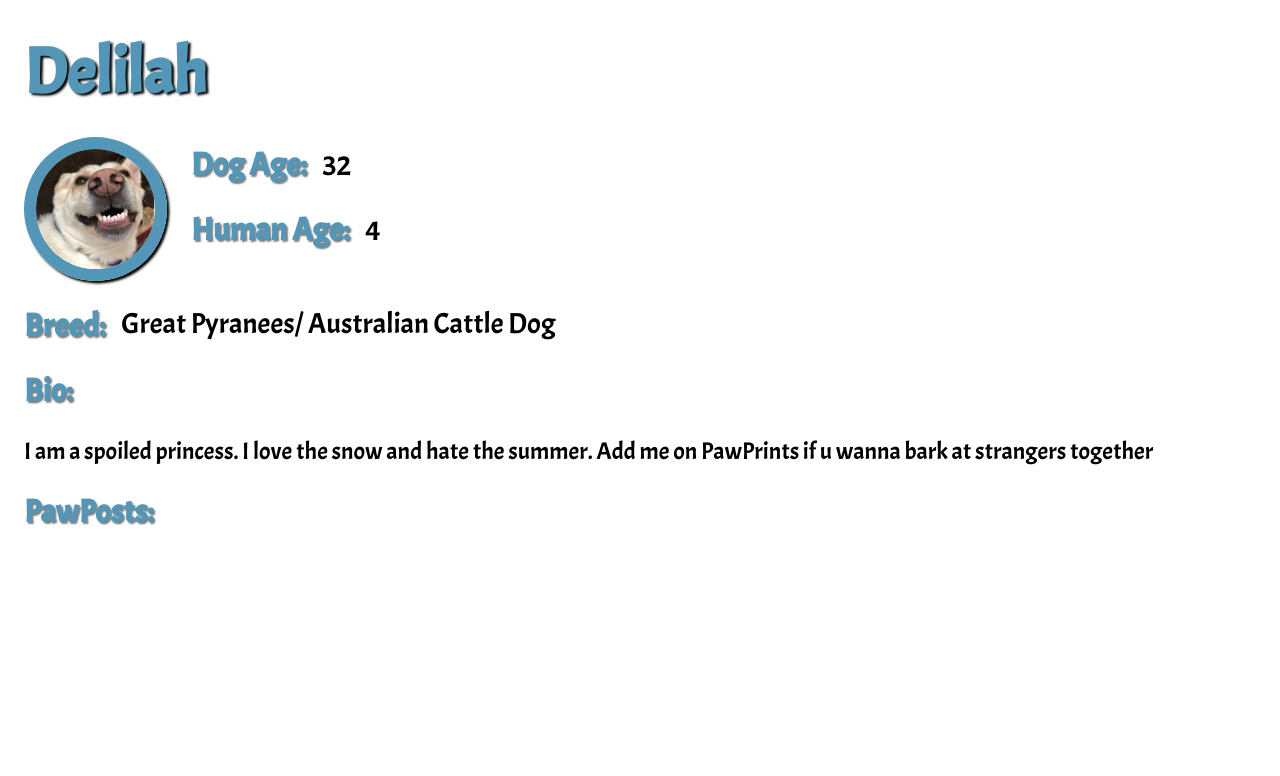
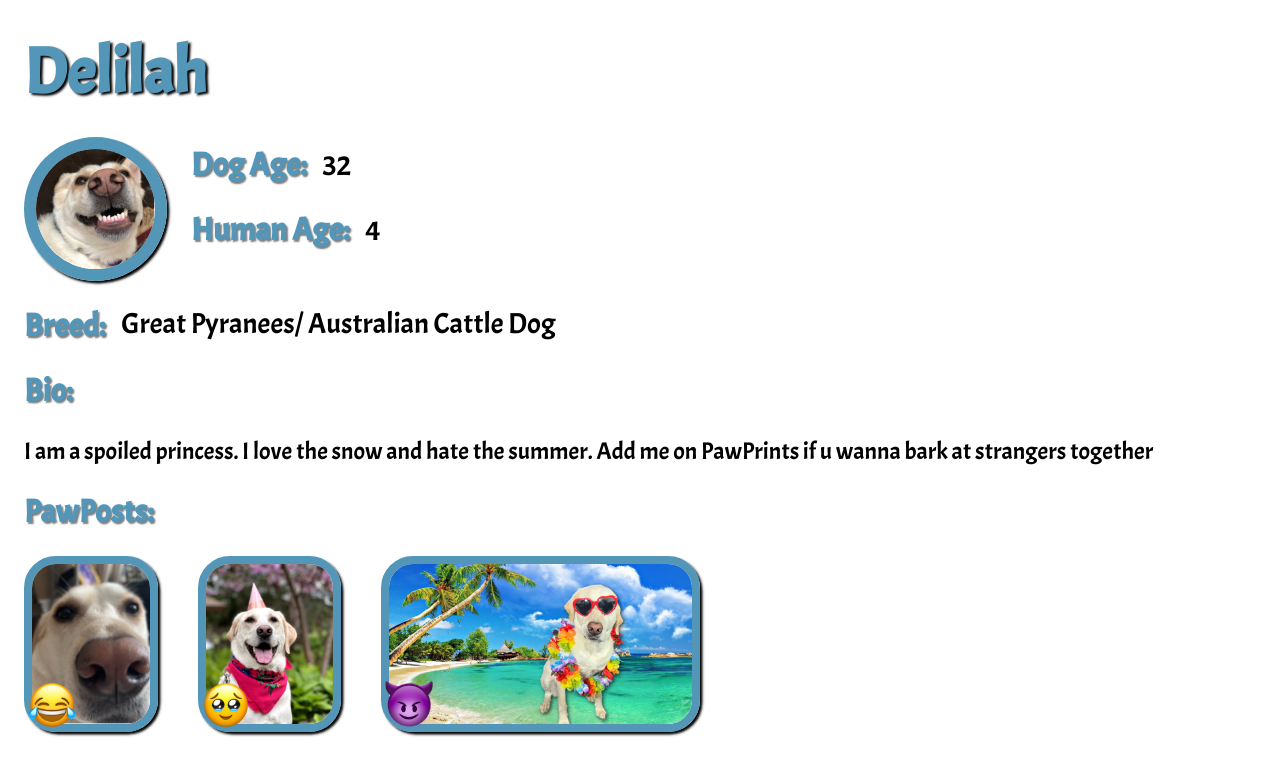
Before and after one commit to alejo2198/paw-prints-frontend, a React (Create React App) app: page /profile/1 in a window 1280 px wide. Shown: the top 776 px of the page. Built offline with nearby package versions, Linux system fonts and the light colour scheme.

Commit message:
complete profile page with pawpost components

```diff
--- /dev/null
+++ b/src/components/PawPostThumbnail/PawPostThumbnail.js
@@ -0,0 +1,30 @@
+import './PawPostThumbnail.scss';
+import {useEffect, useRef, useState} from 'react'
+
+
+const PawPostThumbnail = ({pawpost}) => {
+
+    const thumbnail = pawpost.image;
+    const emoji = pawpost.emoticon;
+
+    // const image = useRef()
+    // const [imageSize,setImageSize] = useState("small")
+    // useEffect(()=>{
+    //     if(image){
+    //         if(image.current.)
+    //     }
+    // },[image])
+
+
+
+
+
+    return (
+        <div className='thumbnail'>
+            <img src={thumbnail} alt="thumbnail image" className="thumbnail__image" />
+            <img src={emoji} alt="thumbnail emoji" className="thumbnail__emoji" />
+        </div>
+    );
+};
+
+export default PawPostThumbnail;
--- /dev/null
+++ b/src/components/PawPostThumbnail/PawPostThumbnail.scss
@@ -0,0 +1,20 @@
+@use '../../styles/partials/variables' as *;
+@use '../../styles/partials/mixins' as *;
+
+.thumbnail{
+    position: relative;
+    margin-right: 1rem;
+
+    &__image{
+        border: .5rem solid $dark-blue;
+        height: 11rem;
+        @include applyBoxShadow;
+        @include encapsulate;
+    }
+    &__emoji{
+        position: absolute;
+        bottom: .5rem;
+        left: .25rem;
+        width: 3rem;
+    }
+}
--- a/src/pages/ProfilePage/ProfilePage.js
+++ b/src/pages/ProfilePage/ProfilePage.js
@@ -1,8 +1,29 @@
 import './ProfilePage.scss';
 
 import ProfileImage from '../../assets/images/profile.png';
+import PawPostThumbnail from '../../components/PawPostThumbnail/PawPostThumbnail';
+
+import Naughty from '../../assets/icons/emoticons/naughty.svg';
+import Funny from '../../assets/icons/emoticons/funny.svg';
+import Cute from '../../assets/icons/emoticons/cute.svg';
+
+import CloseUp from '../../assets/images/close-up.png';
+import Birthday from '../../assets/images/birthday.png';
+import Vacation from '../../assets/images/vacation.png';
 
 const ProfilePage = () => {
+    const pawpost = {
+        image: CloseUp,
+        emoticon: Funny
+    }
+    const pawpost1 = {
+        image: Vacation,
+        emoticon: Naughty
+    }
+    const pawpost2 = {
+        image: Birthday,
+        emoticon: Cute
+    }
     return (
         <section className="profile">
             <h1 className="profile__heading">Delilah</h1>
@@ -26,6 +47,14 @@ const ProfilePage = () => {
             <h2 className="profile__category">Bio:</h2>
             <p className="profile__detail--small">I am a spoiled princess.  I love the snow and hate the summer. Add me on PawPrints if u wanna bark at strangers together</p>
             <h2 className="profile__category">PawPosts:</h2>
+
+            <div className="profile__pawpost-container">
+                <PawPostThumbnail pawpost={pawpost}/>
+                <PawPostThumbnail pawpost={pawpost2}/>
+
+                <PawPostThumbnail pawpost={pawpost1}/>
+            </div>
+
         </section>
     );
 };
--- a/src/pages/ProfilePage/ProfilePage.scss
+++ b/src/pages/ProfilePage/ProfilePage.scss
@@ -58,5 +58,11 @@
             margin-bottom: 1.5rem;
         }
     }
+    &__pawpost-container{
+        display: flex;
+        flex-wrap: wrap;
+        //justify-content: space-between;
+        gap:1.5rem;
+    }
 
 }
```
Also changed, not shown: src/assets/images/close-up.png (added), src/assets/images/vacation.png (added).
